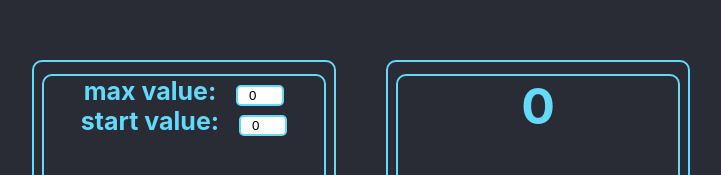
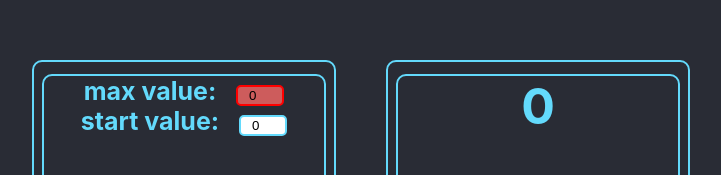
Before and after one commit to braivs/iti_counter, a React (Create React App) app: page / in a window 1280 px wide. Shown: the part 213-388 px from the top of the page, without its empty margins (254-975 px from the left). Built offline with nearby package versions, Linux system fonts and the light colour scheme.

Commit message:
counter 2 - progress 6 + error classes in settings

```diff
--- a/src/components/Counter.tsx
+++ b/src/components/Counter.tsx
@@ -4,11 +4,11 @@ import {CustomButton} from './CustomButton';
 
 export function Counter () {
   // получаю стартовое и максимальные значения из localStorage
+  // стейты возможно избыточны, надо вынести в app, но пока так
   let startValueStr = localStorage.getItem('startValue')
-  let startValue = startValueStr ? JSON.parse(startValueStr) : 0
+  let [startValue, setStartValue] = useState<number>(startValueStr ? JSON.parse(startValueStr) : 0)
   let maxValueStr = localStorage.getItem('maxValue')
-  let maxValue = maxValueStr ? JSON.parse(maxValueStr) : 5
-
+  let [maxValue, setMaxValue] = useState<number>(maxValueStr ? JSON.parse(maxValueStr) : 5)
 
   let [value, setValue] = useState<number>(startValue)
   let [disabledInc, setDisabledInc] = useState<boolean>(false)
@@ -22,9 +22,9 @@ export function Counter () {
     [value, maxValue, startValue])
 
   //перерисовка если изменились стартовое и максимальное значение
-  useEffect(() => {},
-
-    )
+  // ! не получается отслеживать изменения localStorage
+  /*useEffect(() => {},
+    window.localStorage.getItem("count"))*/
 
   function upCounter() {
     let NewValue = ++value;
--- a/src/components/Settings.module.css
+++ b/src/components/Settings.module.css
@@ -10,3 +10,8 @@ input {
   border: 2px solid #63DAFC;
   border-radius: 5px;
 }
+
+.error {
+  border: 2px solid red;
+  background: indianred;
+}
--- a/src/components/Settings.tsx
+++ b/src/components/Settings.tsx
@@ -37,19 +37,30 @@ export function Settings() {
     localStorage.setItem('startValue', JSON.stringify(startValue))
   }
 
+  let maxError;
+  let startError;
+  maxError = maxValue < 1 ? sS.error : ''
+  startError = startValue < 0 ? sS.error : ''
+  if (maxValue < startValue) {
+    maxError = sS.error
+    startError = sS.error;
+  }
+
   return (
     <div className={sU.mainContainer}>
       <div className={sU.valueContainer}>
         <div className={sS.sText}>
           <span>max value:</span>
-          <input type="number"
+          <input className={maxError}
+                 type="number"
                  value={maxValue}
                  onChange={onChangeMaxHandler}
           />
         </div>
         <div className={sS.sText}>
           <span>start value:</span>
-          <input type="number"
+          <input className={startError}
+                 type="number"
                  value={startValue}
                  onChange={onChangeStartHandler}
           />
```
